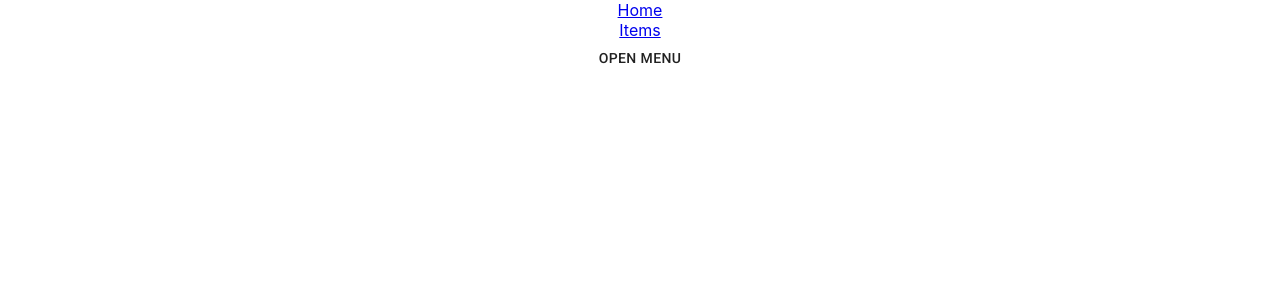
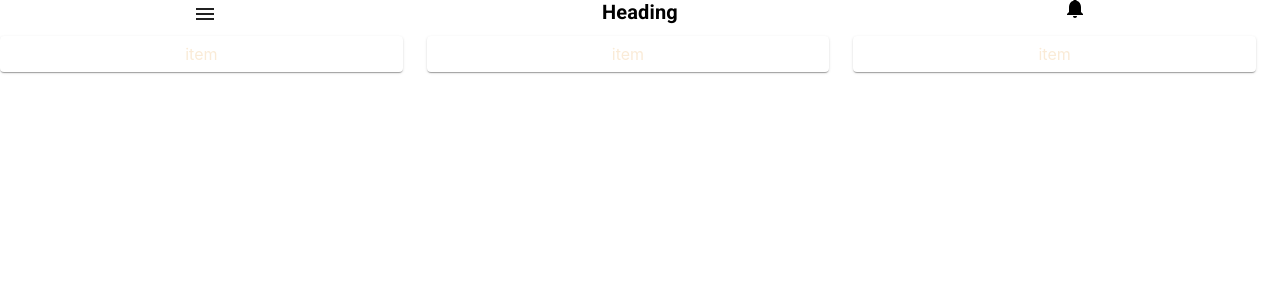
Before and after one commit to septumca/hack2-chal7, a React (Create React App) app: page /feedpage in a window 1280 px wide. Shown: the top 300 px of the page. Built offline with nearby package versions, Linux system fonts and the light colour scheme.

Commit message:
two new components

```diff
--- /dev/null
+++ b/src/components/FeedPage.js
@@ -0,0 +1,59 @@
+import React from 'react';
+import Button from '@material-ui/core/Button';
+import { makeStyles } from '@material-ui/core/styles';
+import Menu from '@material-ui/core/Menu';
+import MenuItem from '@material-ui/core/MenuItem';
+import Paper from '@material-ui/core/Paper';
+import Grid from '@material-ui/core/Grid';
+// import MenuIcon from '@material-ui/icons/Menu';
+import TopAppBar from './TopAppBar';
+
+const useStyles = makeStyles((theme) => ({
+    root: {
+      flexGrow: 1,
+    },
+    paper: {
+      padding: theme.spacing(1),
+      textAlign: 'center',
+      color: '#FAEBD7',
+    },
+  }));
+
+const FeedPage = () => {
+    const classes = useStyles();
+    const [anchorEl, setAnchorEl] = React.useState(null);
+
+
+
+  const FormRow = () => {
+    return (
+      <React.Fragment>
+        <Grid item xs={4}>
+          <Paper className={classes.paper}>item</Paper>
+        </Grid>
+        <Grid item xs={4}>
+          <Paper className={classes.paper}>item</Paper>
+        </Grid>
+        <Grid item xs={4}>
+          <Paper className={classes.paper}>item</Paper>
+        </Grid>
+      </React.Fragment>
+    );
+  }
+
+
+
+  return (
+    <div>
+    <Grid container spacing={1}>
+    <TopAppBar> </TopAppBar>
+    <Grid container item xs={12} spacing={3}>
+        <FormRow />
+    </Grid>
+
+    </Grid>
+    </div>
+  );
+}
+
+export default FeedPage;
--- /dev/null
+++ b/src/components/TopAppBar.js
@@ -0,0 +1,65 @@
+import React from 'react';
+import Button from '@material-ui/core/Button';
+import { makeStyles } from '@material-ui/core/styles';
+import Menu from '@material-ui/core/Menu';
+import MenuItem from '@material-ui/core/MenuItem';
+import MenuIcon from '@material-ui/icons/Menu';
+import { Typography } from '@material-ui/core';
+import NotificationsIcon from '@material-ui/icons/Notifications';
+import Grid from '@material-ui/core/Grid';
+
+const useStyles = makeStyles(() => ({
+  text: {
+    fontWeight: '600',
+    fontStyle: 'normal',
+    fontColor: 'Black'
+  },
+  root: {
+    flexGrow: 1,
+  },
+}));
+
+const MenuBar = ({label=''}) => {
+    const [anchorEl, setAnchorEl] = React.useState(null);
+    const label2='Heading';
+    const classes = useStyles();
+    const handleClick = (event) => {
+        setAnchorEl(event.currentTarget);
+      };
+
+      const handleClose = () => {
+        setAnchorEl(null);
+      };
+
+    return (
+
+    <Grid container className={classes.root} spacing={2}>
+        <Grid item xs={4}>
+          <Button aria-controls="simple-menu" aria-haspopup="true" onClick={handleClick}>
+            <MenuIcon />
+          </Button>
+        </Grid>
+
+        <Menu
+        id="simple-menu"
+        anchorEl={anchorEl}
+        keepMounted
+        open={Boolean(anchorEl)}
+        onClose={handleClose}
+        >
+        <MenuItem onClick={handleClose}>Profile</MenuItem>
+        <MenuItem onClick={handleClose}>My account</MenuItem>
+        <MenuItem onClick={handleClose}>Logout</MenuItem>
+        </Menu>
+        <Grid item xs={4}>
+          <Typography variant="h6" className={classes.text} >{label2}</Typography>
+        </Grid>
+
+        <Grid item xs={4}>
+          <NotificationsIcon/>
+        </Grid>
+    </Grid>
+    )
+}
+
+export default MenuBar;
--- a/src/pages/FeedPage.js
+++ /dev/null
@@ -1,37 +0,0 @@
-import React from 'react';
-import Button from '@material-ui/core/Button';
-import Menu from '@material-ui/core/Menu';
-import MenuItem from '@material-ui/core/MenuItem';
-
-const FeedPage = () => {
-    const [anchorEl, setAnchorEl] = React.useState(null);
-
-  const handleClick = (event) => {
-    setAnchorEl(event.currentTarget);
-  };
-
-  const handleClose = () => {
-    setAnchorEl(null);
-  };
-
-  return (
-    <div>
-      <Button aria-controls="simple-menu" aria-haspopup="true" onClick={handleClick}>
-        Open Menu
-      </Button>
-      <Menu
-        id="simple-menu"
-        anchorEl={anchorEl}
-        keepMounted
-        open={Boolean(anchorEl)}
-        onClose={handleClose}
-      >
-        <MenuItem onClick={handleClose}>Profile</MenuItem>
-        <MenuItem onClick={handleClose}>My account</MenuItem>
-        <MenuItem onClick={handleClose}>Logout</MenuItem>
-      </Menu>
-    </div>
-  );
-}
-
-export default FeedPage;
--- a/src/router/Router.js
+++ b/src/router/Router.js
@@ -9,17 +9,12 @@ import {
 import Home from '../pages/Home/Home';
 import Item from '../pages/Item/Item';
 import Items from '../pages/Items/Items';
-import FeedPage from '../pages/FeedPage';
+import FeedPage from '../components/FeedPage';
 
 export default function AppRouter() {
   return (
     <Router>
       <div>
-        <nav>
-          <div><Link to='/'>Home</Link></div>
-          <div><Link to='/items'>Items</Link></div>
-        </nav>
-
         <Switch>
           <Route exact path='/items/:itemId'>
             <Item />
```
